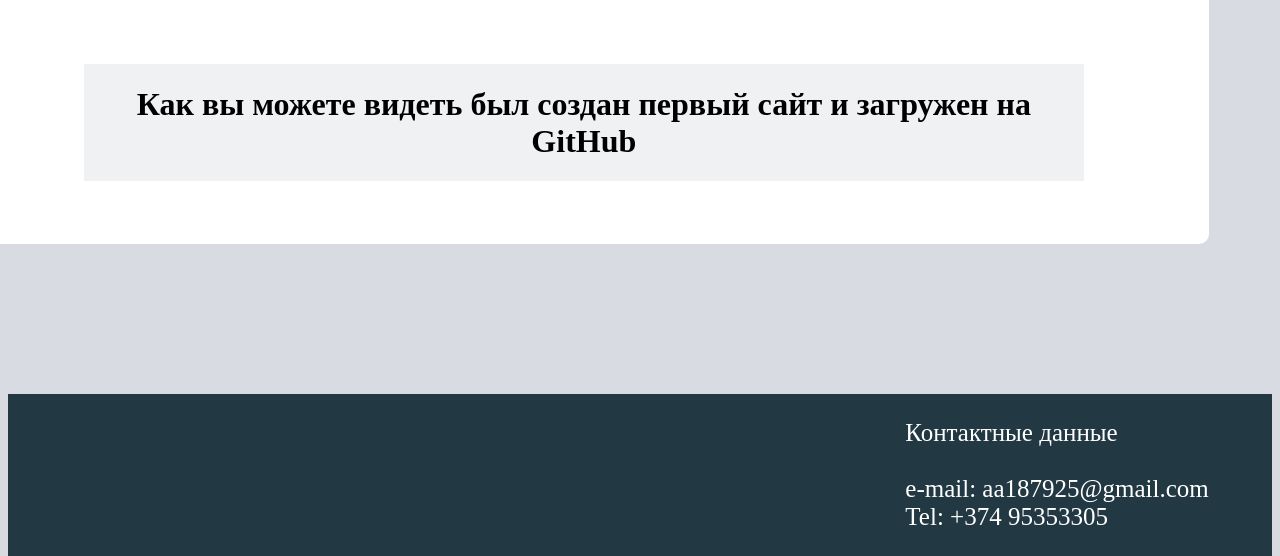
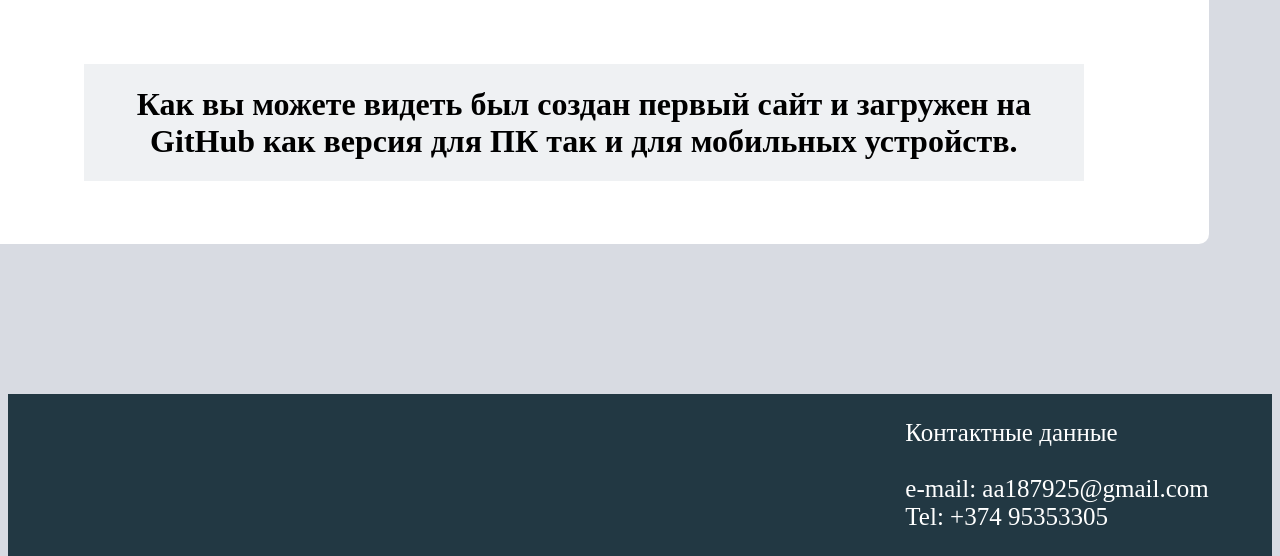
Before and after one commit to Martirosyan-Narek/my.cv, a plain HTML site: page index.html in a window 1280 px wide. Shown: the part 5566-6122 px from the top of the page. Drawn offline with Linux system fonts and the light colour scheme.

Commit message:
Update index.html

```diff
--- a/index.html
+++ b/index.html
@@ -316,7 +316,7 @@ body{
            <p id="acsess"></p>
               <div class="pro">
                 <h1>
-                  Как вы можете  видеть был создан первый сайт и загружен на GitHub  </h1>
+                  Как вы можете  видеть был создан первый сайт и загружен на <br> GitHub как версия для ПК так и для мобильных устройств.  </h1>
               </div>
          </div>
        </div>
```
